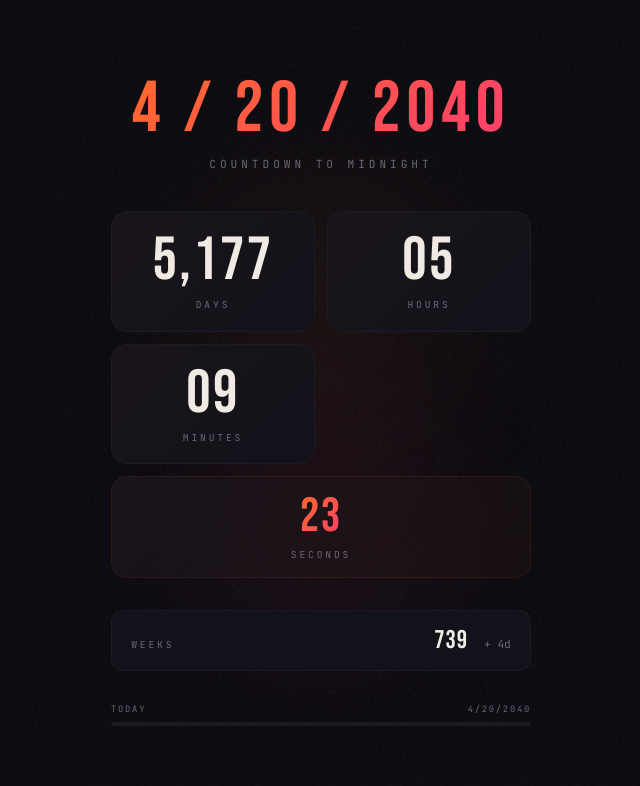
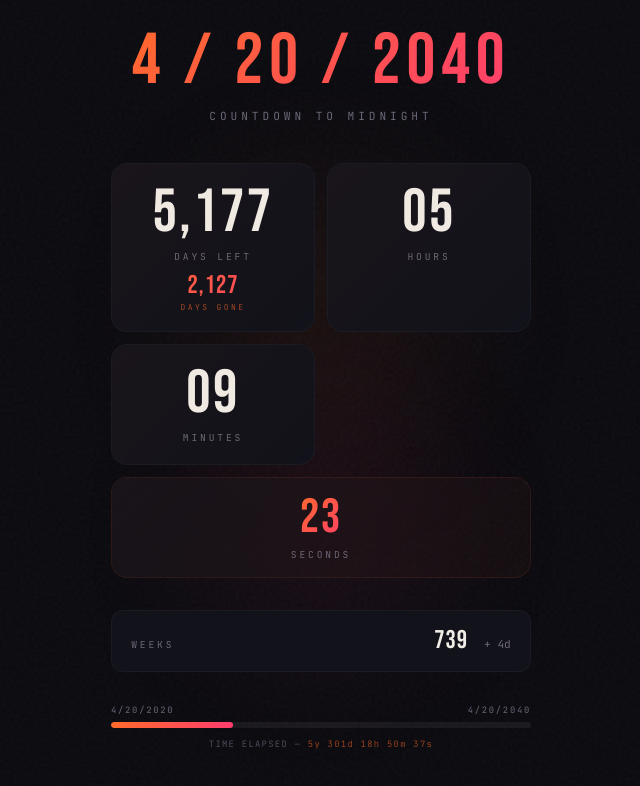
Before and after one commit to Prof-Gilley/twenty-forty, a plain HTML site: page index.html in a window 1280 px wide. Shown: the whole page, without its empty margins (319-959 px from the left). Drawn offline with Linux system fonts and the light colour scheme.

Commit message:
Update index.html

```diff
--- a/index.html
+++ b/index.html
@@ -24,7 +24,7 @@
 
   html, body {
     height: 100%;
-    overflow: hidden;
+    overflow-x: hidden;
     background: var(--bg);
     color: var(--text);
     font-family: var(--font-mono);
@@ -36,7 +36,9 @@
     flex-direction: column;
     align-items: center;
     justify-content: center;
+    min-height: 100vh;
     padding: 1.5rem;
+    padding-bottom: 3rem;
     position: relative;
   }
 
@@ -154,6 +156,27 @@
     margin-top: 0.4rem;
   }
 
+  .days-lost {
+    font-family: var(--font-display);
+    font-size: clamp(1.2rem, 4vw, 1.6rem);
+    line-height: 1;
+    letter-spacing: 0.04em;
+    margin-top: 0.6rem;
+    background: linear-gradient(135deg, var(--glow), var(--glow-alt));
+    -webkit-background-clip: text;
+    -webkit-text-fill-color: transparent;
+    background-clip: text;
+  }
+
+  .days-lost-label {
+    font-size: 0.5rem;
+    letter-spacing: 0.3em;
+    text-transform: uppercase;
+    color: var(--glow);
+    opacity: 0.6;
+    margin-top: 0.2rem;
+  }
+
   /* Seconds row — spans full width, special treatment */
   .seconds-row {
     grid-column: 1 / -1;
@@ -233,9 +256,9 @@
 
   .progress-track {
     width: 100%;
-    height: 4px;
+    height: 6px;
     background: rgba(255,255,255,0.06);
-    border-radius: 4px;
+    border-radius: 6px;
     overflow: hidden;
   }
 
@@ -244,6 +267,20 @@
     border-radius: 4px;
     background: linear-gradient(90deg, var(--glow), var(--glow-alt));
     transition: width 1s linear;
+  }
+
+  .elapsed {
+    margin-top: 0.6rem;
+    font-size: 0.55rem;
+    letter-spacing: 0.15em;
+    color: var(--muted);
+    text-align: center;
+    opacity: 0.7;
+  }
+
+  .elapsed span {
+    color: var(--glow);
+    opacity: 0.8;
   }
 
   @keyframes fadeSlideIn {
@@ -275,7 +312,9 @@
   <div class="grid">
     <div class="cell">
       <div class="value" id="days">---</div>
-      <div class="label">Days</div>
+      <div class="label">Days Left</div>
+      <div class="days-lost" id="days-lost">---</div>
+      <div class="days-lost-label">Days Gone</div>
     </div>
     <div class="cell">
       <div class="value" id="hours">---</div>
@@ -303,26 +342,29 @@
 
   <div class="progress-wrap">
     <div class="progress-label">
-      <span>Today</span>
+      <span>4/20/2020</span>
       <span>4/20/2040</span>
     </div>
     <div class="progress-track">
       <div class="progress-fill" id="progress"></div>
     </div>
+    <div class="elapsed" id="elapsed"></div>
   </div>
 </div>
 
 <script>
   const TARGET = new Date('2040-04-20T00:00:00').getTime();
-  const START  = new Date('2026-02-15T00:00:00').getTime();
+  const START  = new Date('2020-04-20T00:00:00').getTime();
 
   const $days    = document.getElementById('days');
+  const $daysLost = document.getElementById('days-lost');
   const $hours   = document.getElementById('hours');
   const $minutes = document.getElementById('minutes');
   const $seconds = document.getElementById('seconds');
   const $weeks   = document.getElementById('weeks');
   const $wkExtra = document.getElementById('weeks-extra');
   const $progress = document.getElementById('progress');
+  const $elapsed  = document.getElementById('elapsed');
 
   function pad(n) { return String(n).padStart(2, '0'); }
 
@@ -342,6 +384,7 @@
     }
 
     const totalSec = Math.floor(diff / 1000);
+    const elapsed = now - START;
     const d = Math.floor(totalSec / 86400);
     const h = Math.floor((totalSec % 86400) / 3600);
     const m = Math.floor((totalSec % 3600) / 60);
@@ -351,6 +394,7 @@
     const remainDays = d % 7;
 
     $days.textContent    = d.toLocaleString();
+    $daysLost.textContent = Math.floor(elapsed / 86400000).toLocaleString();
     $hours.textContent   = pad(h);
     $minutes.textContent = pad(m);
     $seconds.textContent = pad(s);
@@ -358,10 +402,18 @@
     $wkExtra.textContent = remainDays > 0 ? `+ ${remainDays}d` : '';
 
     // Progress
-    const elapsed = now - START;
     const total   = TARGET - START;
     const pct     = Math.min(100, Math.max(0, (elapsed / total) * 100));
     $progress.style.width = pct.toFixed(4) + '%';
+
+    // Elapsed / time lost
+    const elSec = Math.floor(elapsed / 1000);
+    const eY = Math.floor(elSec / (365.25 * 86400));
+    const eD = Math.floor((elSec % (365.25 * 86400)) / 86400);
+    const eH = Math.floor((elSec % 86400) / 3600);
+    const eM = Math.floor((elSec % 3600) / 60);
+    const eS = elSec % 60;
+    $elapsed.innerHTML = `TIME ELAPSED &mdash; <span>${eY}y ${eD}d ${pad(eH)}h ${pad(eM)}m ${pad(eS)}s</span>`;
   }
 
   update();
```
